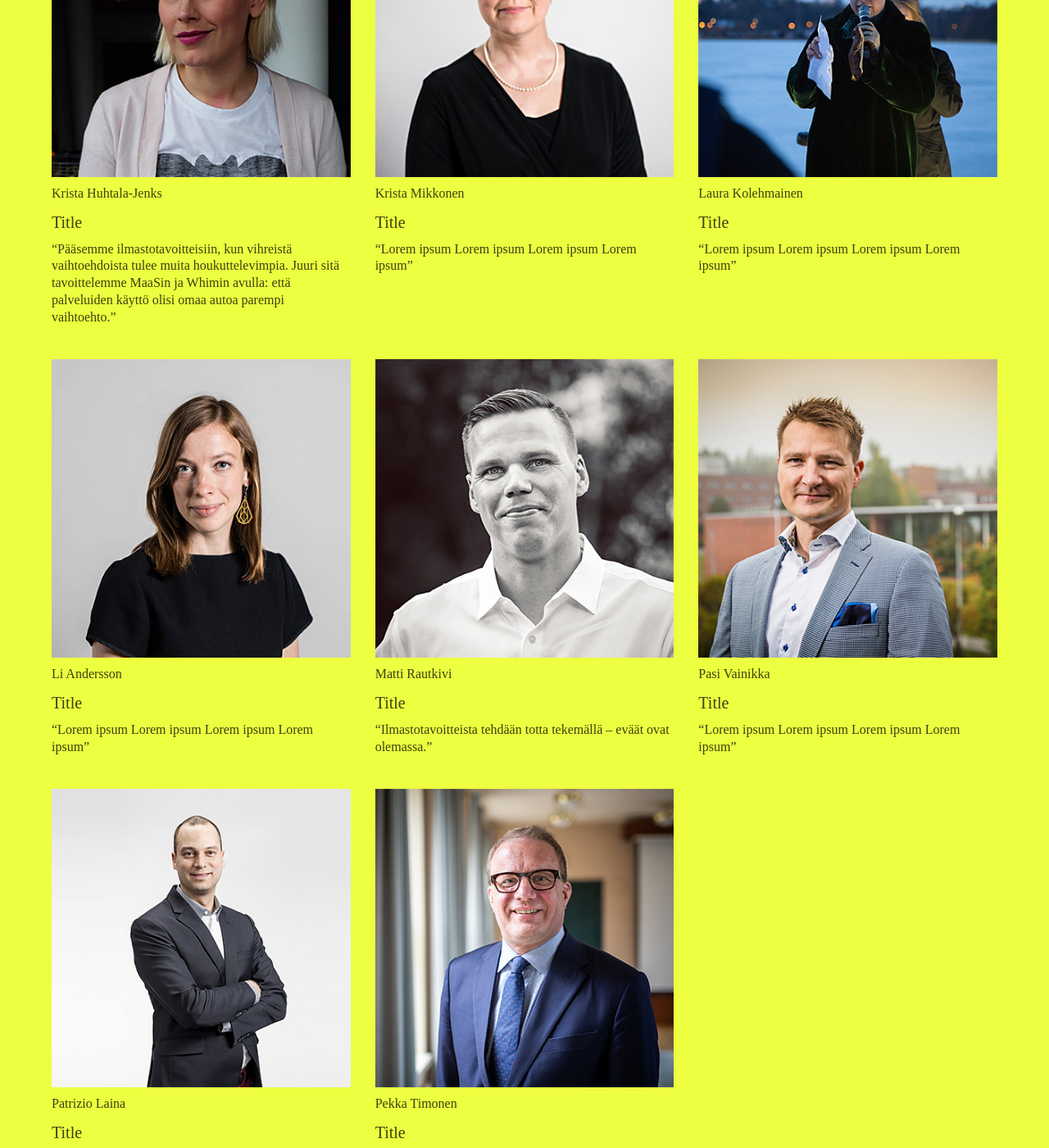
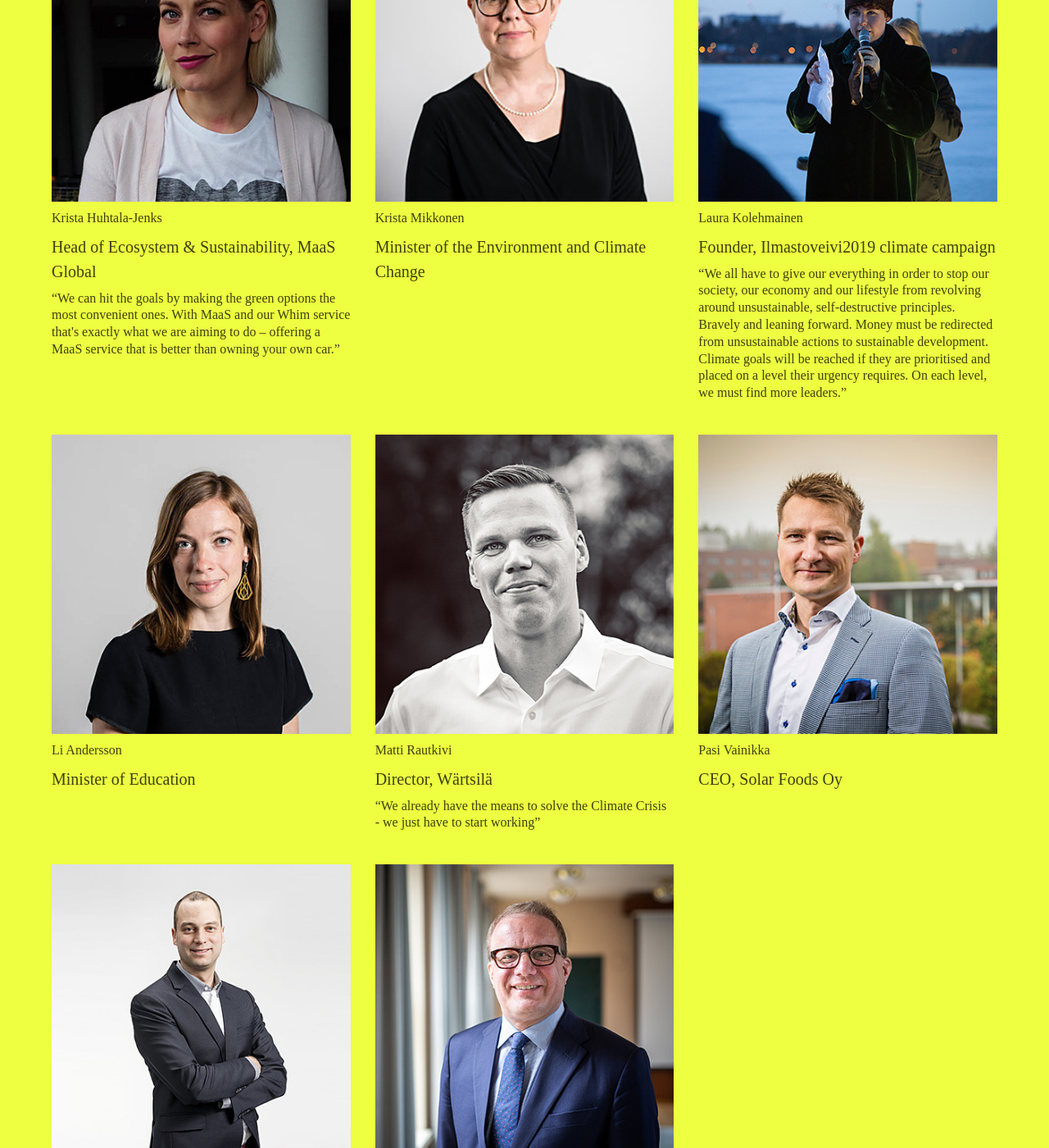
Before and after one commit to ilmastoveivi/helsinkiclimate-v2, a Jekyll site: the page built from speakers.md, in a window 1280 px wide and 1400 px high, scrolled down 1628 px. Shown: the whole window at 82% size. Built offline with Jekyll 4.4.1, drawn with Linux system fonts in a browser that asks for light colours; some web fonts are replaced; some of the changed text lies outside the part shown.

Commit message:
Speaker titles and descriptions

```diff
--- a/_data/speakers/en.yml
+++ b/_data/speakers/en.yml
@@ -1,71 +1,71 @@
 ---
 - name: Anni Sinnemäki
-  title: Title
-  description: "“Lorem ipsum Lorem ipsum Lorem ipsum Lorem ipsum”"
+  title: Deputy Mayor for Urban Environment
+  description:
   img: resources/img/speakers/anni_sinnemaki.jpg
 
 - name: Antero Vartia
-  title: Title
-  description: "“Mikään ei oikeuta meitä lisäämään hiilidioksidin määrää ilmakehässä. Niin kauan kun vahinkoa aiheutetaan, vahingon aiheuttajan on kannettava vastuu vahingosta. Kun tämä otetaan kaikessa toiminnassa lähtökohdaksi, syntyy myös toimivia ratkaisuja.”"
+  title: Founder, Compensate Foundation
+  description: "“There is nothing that would justify more carbon dioxide in the atmosphere. When harm is being done, the ones causing it should hold responsibility. When this becomes the basic principle, we will start finding solutions that work”"
   img: resources/img/speakers/antero_vartia.jpg
 
 - name: Jukka Ruusunen
-  title: Title
+  title: CEO, Fingrid
   description: "“Puhdistetaan sähköjärjestelmä ja käytetään puhdasta sähköä lämmityksen ja liikenteen puhdistamiseen.”"
   img: resources/img/speakers/jukka_ruusunen.jpg
 
 - name: Teresa Ribera
-  title: Title
+  title: Minister for the Ecological Transition of Spain
   description: "“It's important that tackling climate change is Finland's top priority for Europe during its EU presidency. We are playing with our common future, and we need everybody on board.”"
   img: resources/img/speakers/teresa_ribera.jpg
 
 - name: Julia Barbasiewicz and Antoni Wiśniewski-Mischal
-  title: Title
-  description: "Lorem ipsum description text"
+  title: Climate activists
+  description:
   img: resources/img/speakers/julia_barbasiewicz_and_antoni_wissniewski-mischal.jpg
 
 
 - name: Katri Kulmuni
-  title: Title
-  description: "“Lorem ipsum Lorem ipsum Lorem ipsum Lorem ipsum”"
+  title: Minister of Economic affairs
+  description:
   img: resources/img/speakers/katri_kulmuni.jpg
 
 - name: Krista Huhtala-Jenks
-  title: Title
-  description: "“Pääsemme ilmastotavoitteisiin, kun vihreistä vaihtoehdoista tulee muita houkuttelevimpia. Juuri sitä tavoittelemme MaaSin ja Whimin avulla: että palveluiden käyttö olisi omaa autoa parempi vaihtoehto.”"
+  title: Head of Ecosystem & Sustainability, MaaS Global
+  description: "“We can hit the goals by making the green options the most convenient ones. With MaaS and our Whim service that's exactly what we are aiming to do – offering a MaaS service that is better than owning your own car.”"
   img: resources/img/speakers/krista_huhtala-jenks.jpg
 
 - name: Krista Mikkonen
-  title: Title
-  description: "“Lorem ipsum Lorem ipsum Lorem ipsum Lorem ipsum”"
+  title: Minister of the Environment and Climate  Change
+  description:
   img: resources/img/speakers/krista_mikkonen.jpg
 
 - name: Laura Kolehmainen
-  title: Title
-  description: "“Lorem ipsum Lorem ipsum Lorem ipsum Lorem ipsum”"
+  title: Founder, Ilmastoveivi2019 climate campaign
+  description: "“We all have to give our everything in order to stop our society, our economy and our lifestyle from revolving around unsustainable, self-destructive principles. Bravely and leaning forward. Money must be redirected from unsustainable actions to sustainable development. Climate goals will be reached if they are prioritised and placed on a level their urgency requires. On each level, we must find more leaders.”"
   img: resources/img/speakers/laura_kolehmainen.jpg
 
 - name: Li Andersson
-  title: Title
-  description: "“Lorem ipsum Lorem ipsum Lorem ipsum Lorem ipsum”"
+  title: Minister of Education
+  description:
   img: resources/img/speakers/li_andersson.jpg
 
 - name: Matti Rautkivi
-  title: Title
-  description: "“Ilmastotavoitteista tehdään totta tekemällä – eväät ovat olemassa.”"
+  title: Director, Wärtsilä
+  description: "“We already have the means to solve the Climate Crisis - we just have to start working”"
   img: resources/img/speakers/matti_rautkivi.jpg
 
 - name: Pasi Vainikka
-  title: Title
-  description: "“Lorem ipsum Lorem ipsum Lorem ipsum Lorem ipsum”"
+  title: CEO, Solar Foods Oy
+  description:
   img: resources/img/speakers/pasi_vainikka.jpg
 
 - name: Patrizio Laina
-  title: Title
-  description: "“Ilmastotavoitteesta tehdään totta uudenlaisen talousajattelun avulla ja valjastamalla koko yhteiskunta sotataloustyyliin sen päämäärän eteen.”"
+  title: Chief Economist, The Finnish Confederation of Professionals STTK
+  description: "“To reach the climate goals we need to change the way we think about the economy and adapt the whole society to the new objectives”"
   img: resources/img/speakers/patrizio_laina.jpg
 
 - name: Pekka Timonen
-  title: Title
-  description: "“Lorem ipsum Lorem ipsum Lorem ipsum Lorem ipsum”"
+  title: Mayor of Lahti
+  description:
   img: resources/img/speakers/pekka_timonen.jpg
--- a/_data/speakers/fi.yml
+++ b/_data/speakers/fi.yml
@@ -1,7 +1,7 @@
 ---
 - name: Anni Sinnemäki
   title: Kaupunkiympäristön apulaispormestari
-  description: "“Lorem ipsum Lorem ipsum Lorem ipsum Lorem ipsum”"
+  description:
   img: resources/img/speakers/anni_sinnemaki.jpg
 
 - name: Antero Vartia
@@ -16,18 +16,18 @@
 
 - name: Teresa Ribera
   title: Minister for the Ecological Transition of Spain
-  description: "“It's important that tackling climate change is Finland's top priority for Europe during its EU presidency. We are playing with our common future, and we need everybody on board.”"
+  description: "“On todella tärkeää, että ilmastonmuutoksen torjuminen on Suomen EU-puheenjohtajuuskauden kärkitavoite. Kyse on yhteisestä tulevaisuudestamme ja tarvitsemme kaikki mukaan.”"
   img: resources/img/speakers/teresa_ribera.jpg
 
 - name: Julia Barbasiewicz ja Antoni Wiśniewski-Mischal
-  title: Title
-  description: "Lorem ipsum description text"
+  title: Ilmastoaktivisteja
+  description:
   img: resources/img/speakers/julia_barbasiewicz_and_antoni_wissniewski-mischal.jpg
 
 
 - name: Katri Kulmuni
   title: Elinkeinoministeri
-  description: "“Lorem ipsum Lorem ipsum Lorem ipsum Lorem ipsum”"
+  description:
   img: resources/img/speakers/katri_kulmuni.jpg
 
 - name: Krista Huhtala-Jenks
@@ -37,18 +37,18 @@
 
 - name: Krista Mikkonen
   title: Ympäristö- ja ilmastoministeri
-  description: "“Lorem ipsum Lorem ipsum Lorem ipsum Lorem ipsum”"
+  description:
   img: resources/img/speakers/krista_mikkonen.jpg
 
 - name: Laura Kolehmainen
   title: Perustaja, Ilmastoveivi2019-kampanja
-  description: "“Lorem ipsum Lorem ipsum Lorem ipsum Lorem ipsum”"
+  description: "“Meidän on tehtävä kaikkemme, jotta yhteiskuntamme, taloutemme ja elämäntapamme lakkaavat pyörimästä kestämättömin, itsensä tuhoavin periaattein. Rohkeasti ja etunojassa. Raha on tuotava pois kestämättömästä toiminnasta kestävään kehittämiseen. Ilmastotavoitteet saavutetaan, jos ne priorisoidaan niiden ansaitsemalle kiireellisyyden tasolle. Joka tasolla pitää löytyä lisää johtajia.”"
   img: resources/img/speakers/laura_kolehmainen.jpg
 
 
 - name: Li Andersson
   title: Opetusministeri
-  description: "“Lorem ipsum Lorem ipsum Lorem ipsum Lorem ipsum”"
+  description:
   img: resources/img/speakers/li_andersson.jpg
 
 - name: Matti Rautkivi
@@ -58,7 +58,7 @@
 
 - name: Pasi Vainikka
   title: Toimitusjohtaja, Solar Foods Oy
-  description: "“Lorem ipsum Lorem ipsum Lorem ipsum Lorem ipsum”"
+  description:
   img: resources/img/speakers/pasi_vainikka.jpg
 
 - name: Patrizio Lainà
@@ -68,5 +68,5 @@
 
 - name: Pekka Timonen
   title: Lahden kaupunginjohtaja
-  description: "“Lorem ipsum Lorem ipsum Lorem ipsum Lorem ipsum”"
+  description:
   img: resources/img/speakers/pekka_timonen.jpg
```
